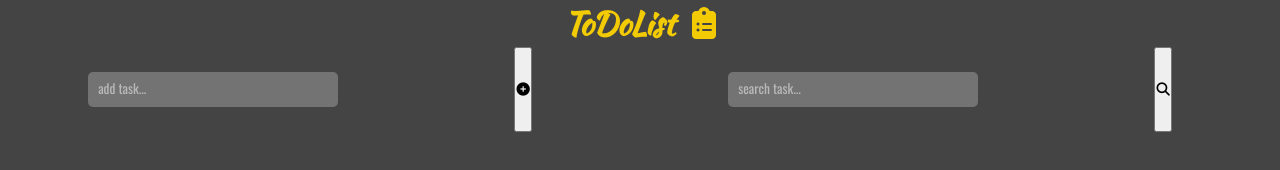
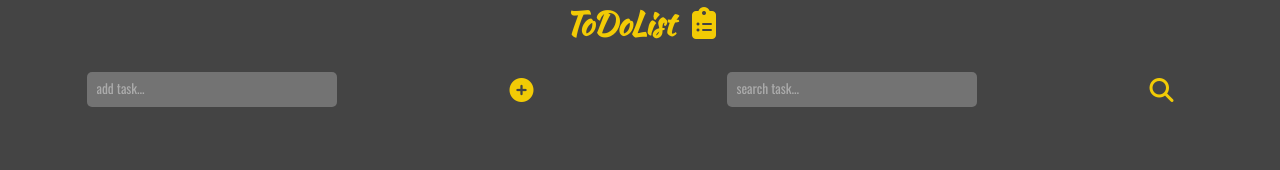
Before and after one commit to Maciekbe89/To-Do-List-mobile, a plain HTML site: page TO DO LIST mobile/index.html in a window 1280 px wide. Drawn offline with nearby package versions, Linux system fonts and the light colour scheme.

Commit message:
buttons - add and search /css

```diff
--- a/TO DO LIST mobile/style.css
+++ b/TO DO LIST mobile/style.css
@@ -23,7 +23,6 @@ h1 {
     flex-wrap: wrap;
     width: 100%;
     height: 35%;
-    align-content: space-around;
     justify-content: space-around;
 }
 
@@ -42,13 +41,18 @@ input.add::placeholder,
 input.search::placeholder {
     color: white;
     font-family: 'oswald';
-    opacity: .5;
+    opacity: .4;
 }
 
+button {
+    border: none;
+    background-color: #444;
+}
 
-
-
-
-button {
-    margin-right: 20px;
+.fa-plus-circle,
+.fa-search {
+    color: #F2CB05;
+    font-size: 24px;
+    ;
+    padding-right: 20px;
 }
```
